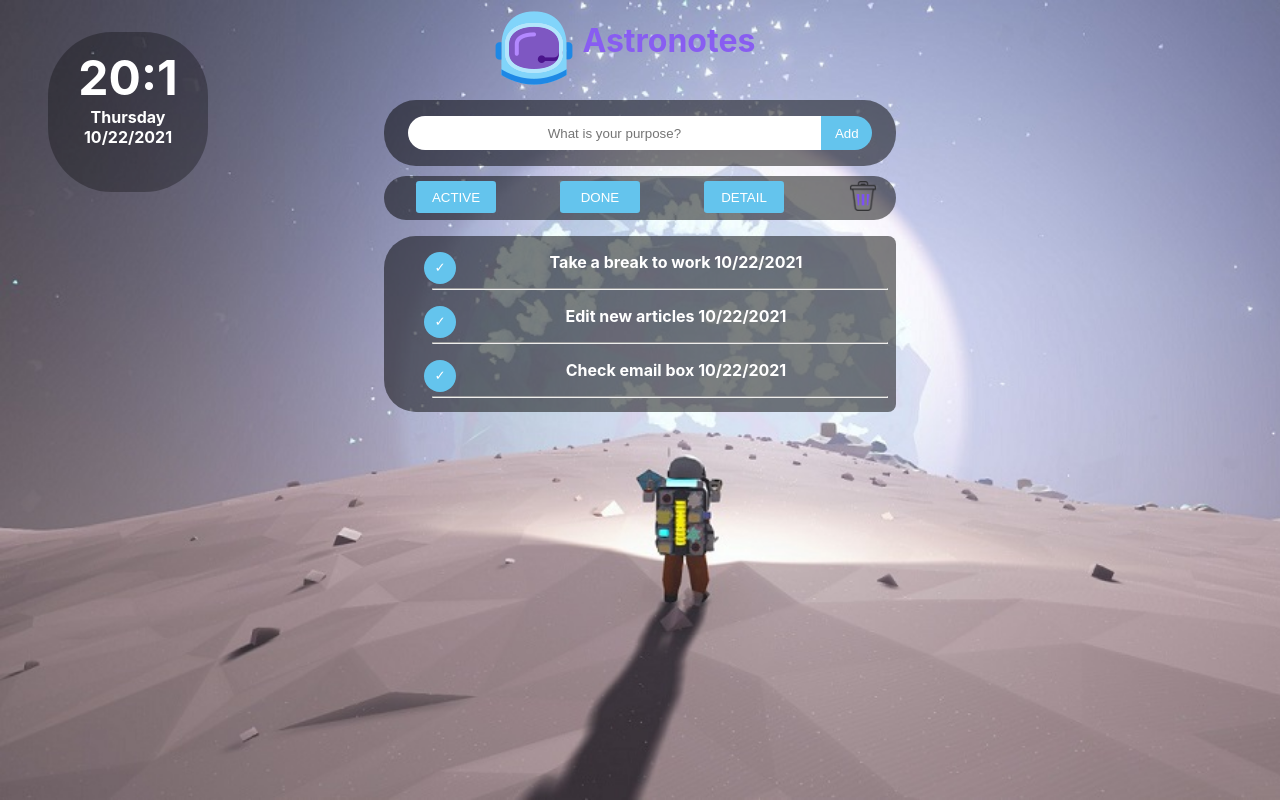
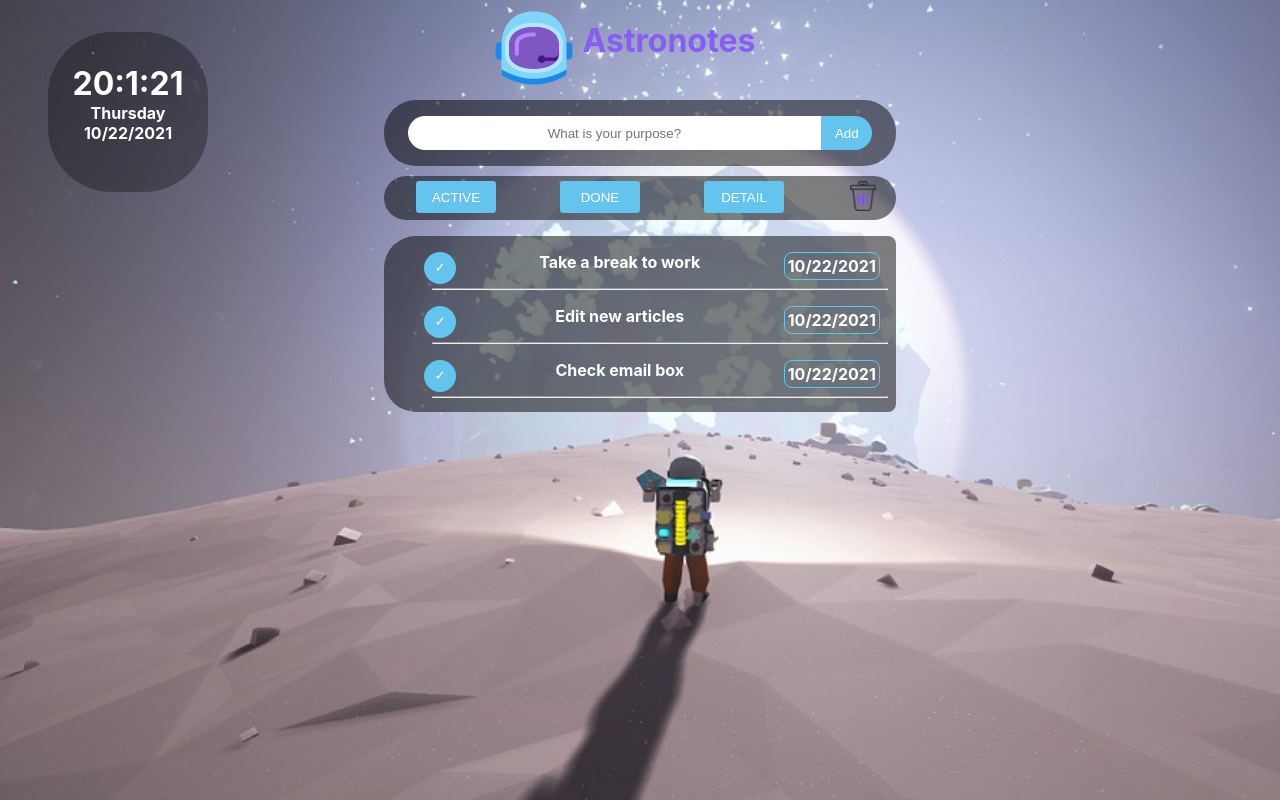
Before and after one commit to patika-hepsiburada-react-bootcamp/odev-5-mesutkoc, a React (Create React App) app: page / in a window 1280 px wide. Built offline with nearby package versions, Linux system fonts and the light colour scheme.

Commit message:
edit list time

```diff
--- a/src/App.css
+++ b/src/App.css
@@ -55,6 +55,13 @@
 .list p {
   font-size: 1rem;
   font-weight: bold;
+}
+.itemdate{
+  border: 0.1rem solid #64c4ed;
+  border-radius:0.5rem;
+  float: right;
+  margin-right: 1rem;
+  padding: 0.2rem;
 }
 .deleteButton {
   background-color: #64c4ed;
@@ -130,5 +137,6 @@ button:hover {
   margin-top: 1rem;
 }
 .time {
-  font-size: 3rem;
+  font-size: 2rem;
+  margin-top: 2rem;
 }
--- a/src/components/Category/Active.tsx
+++ b/src/components/Category/Active.tsx
@@ -31,7 +31,7 @@ function Active() {
                 ✓
               </button>
               <p>
-                {item.description} <span>{item.date}</span>
+                {item.description} <span className="itemdate">{item.date}</span>
               </p>
               <hr />
             </li>
--- a/src/components/Category/Details.tsx
+++ b/src/components/Category/Details.tsx
@@ -13,7 +13,8 @@ function Details() {
             .map((item) => (
               <li key={item.id}>
                 <p>
-                  {item.description} <span>{item.date}</span>
+                  {item.description}
+                  <span className="itemdate">{item.date}</span>
                 </p>
                 <hr />
               </li>
--- a/src/components/Category/Done.tsx
+++ b/src/components/Category/Done.tsx
@@ -13,7 +13,7 @@ function Done() {
           .map((item) => (
             <li key={item.id}>
               <p>
-                {item.description} <span>{item.date}</span>
+                {item.description} <span className="itemdate">{item.date}</span>
               </p>
               <hr />
             </li>
--- a/src/components/Time/index.tsx
+++ b/src/components/Time/index.tsx
@@ -1,14 +1,26 @@
-import React from "react";
+import React, { useEffect, useState } from "react";
 import { days, today, times } from "../../contexts/TodoContext";
 
 function Time() {
+  const [getTime, setTime] = useState("");
+  const day = days[times.getDay()];
+  useEffect(() => {
+    setInterval(() => {
 
-  const day = days[times.getDay()];
-  const time = times.getHours() + ":" + times.getMinutes();
+      const time =
+        new Date().getHours() +
+        ":" +
+        new Date().getMinutes() +
+        ":" +
+        new Date().getSeconds();
+      setTime(time);
+    },1000);
+  }, []);
+
   return (
     <div className="timeDiv">
       <div className="timeContainer">
-        <div className="time">{time}</div>
+        <div className="time">{getTime}</div>
         <div className="day">{day}</div>
         <div className="date">{today}</div>
       </div>
```
